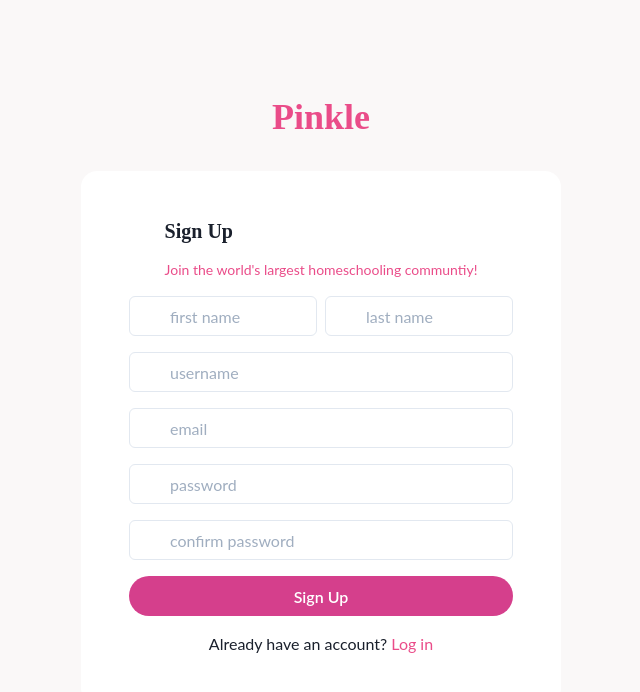
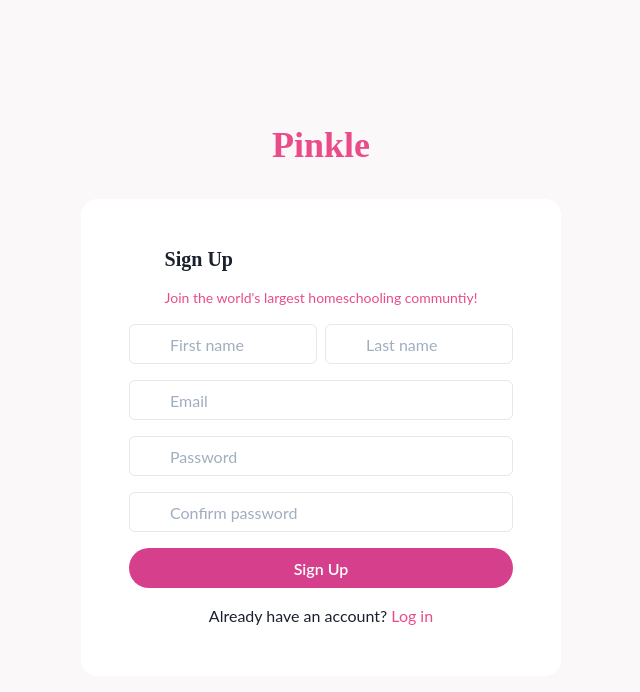
Before and after one commit to ChuksGrinage/Pinkle, a Next.js app: page /signup in a window 1280 px wide. Shown: the top 692 px of the page, without its empty margins (319-959 px from the left). Built offline with nearby package versions, Linux system fonts and the light colour scheme.

Commit message:
update signup

```diff
--- a/src/generated/index.ts
+++ b/src/generated/index.ts
@@ -85,7 +85,7 @@ export type MutationDeletePostArgs = {
 };
 
 export type MutationSignupUserArgs = {
-  input: UserCredentials;
+  input: SignupUserInput;
 };
 
 export type MutationVerifyTokenArgs = {
@@ -97,7 +97,7 @@ export type MutationRefreshTokenArgs = {
 };
 
 export type MutationTokenAuthArgs = {
-  username: Scalars["String"];
+  email: Scalars["String"];
   password: Scalars["String"];
 };
 
@@ -141,10 +141,25 @@ export type RevokeToken = {
   revoked?: Maybe<Scalars["Int"]>;
 };
 
+export type SignupUserInput = {
+  email: Scalars["String"];
+  password: Scalars["String"];
+  firstName?: Maybe<Scalars["String"]>;
+  lastName?: Maybe<Scalars["String"]>;
+  dateOfBirth?: Maybe<Scalars["DateTime"]>;
+  zipCode?: Maybe<Scalars["String"]>;
+  students?: Maybe<Array<Maybe<StudentInput>>>;
+};
+
 export type Student = {
   __typename?: "Student";
   teacher?: Maybe<User>;
-  dob?: Maybe<Scalars["DateTime"]>;
+  dateOfBirth?: Maybe<Scalars["DateTime"]>;
+  grade: Scalars["String"];
+};
+
+export type StudentInput = {
+  dateOfBirth?: Maybe<Scalars["DateTime"]>;
   grade: Scalars["String"];
 };
 
@@ -169,22 +184,13 @@ export type UpdatePostInput = {
 export type User = {
   __typename?: "User";
   id: Scalars["ID"];
-  username: Scalars["String"];
   firstName?: Maybe<Scalars["String"]>;
   lastName?: Maybe<Scalars["String"]>;
   email: Scalars["String"];
   dateJoined: Scalars["DateTime"];
-  dob?: Maybe<Scalars["DateTime"]>;
-  city?: Maybe<Scalars["String"]>;
-  state?: Maybe<Scalars["String"]>;
+  dateOfBirth?: Maybe<Scalars["DateTime"]>;
   zipCode?: Maybe<Scalars["String"]>;
   students?: Maybe<Array<Maybe<Student>>>;
-};
-
-export type UserCredentials = {
-  username: Scalars["String"];
-  email: Scalars["String"];
-  password: Scalars["String"];
 };
 
 export type VerifyToken = {
@@ -207,11 +213,17 @@ export type GetAllPostsQuery = { __typename?: "Query" } & {
 
 export type UserCredentialsFragment = { __typename?: "User" } & Pick<
   User,
-  "id" | "username" | "email"
+  | "id"
+  | "email"
+  | "firstName"
+  | "lastName"
+  | "dateOfBirth"
+  | "dateJoined"
+  | "zipCode"
 >;
 
 export type LoginMutationVariables = Exact<{
-  username: Scalars["String"];
+  email: Scalars["String"];
   password: Scalars["String"];
 }>;
 
@@ -223,11 +235,29 @@ export type LoginMutation = { __typename?: "Mutation" } & {
   >;
 };
 
+export type SignupMutationVariables = Exact<{
+  email: Scalars["String"];
+  password: Scalars["String"];
+  firstName?: Maybe<Scalars["String"]>;
+  lastName?: Maybe<Scalars["String"]>;
+  dateOfBirth?: Maybe<Scalars["DateTime"]>;
+  zipCode?: Maybe<Scalars["String"]>;
+  students?: Maybe<Array<Maybe<StudentInput>> | Maybe<StudentInput>>;
+}>;
+
+export type SignupMutation = { __typename?: "Mutation" } & {
+  signupUser: { __typename?: "User" } & UserCredentialsFragment;
+};
+
 export const UserCredentialsFragmentDoc = `
     fragment UserCredentials on User {
   id
-  username
   email
+  firstName
+  lastName
+  dateOfBirth
+  dateJoined
+  zipCode
 }
     `;
 export const GetAllPostsDocument = `
@@ -258,8 +288,8 @@ export const useGetAllPostsQuery = <TData = GetAllPostsQuery, TError = unknown>(
     options
   );
 export const LoginDocument = `
-    mutation Login($username: String!, $password: String!) {
-  tokenAuth(username: $username, password: $password) {
+    mutation Login($email: String!, $password: String!) {
+  tokenAuth(email: $email, password: $password) {
     token
     user {
       ...UserCredentials
@@ -283,3 +313,28 @@ export const useLoginMutation = <TError = unknown, TContext = unknown>(
       )(),
     options
   );
+export const SignupDocument = `
+    mutation Signup($email: String!, $password: String!, $firstName: String, $lastName: String, $dateOfBirth: DateTime, $zipCode: String, $students: [StudentInput]) {
+  signupUser(
+    input: {email: $email, password: $password, firstName: $firstName, lastName: $lastName, dateOfBirth: $dateOfBirth, zipCode: $zipCode, students: $students}
+  ) {
+    ...UserCredentials
+  }
+}
+    ${UserCredentialsFragmentDoc}`;
+export const useSignupMutation = <TError = unknown, TContext = unknown>(
+  options?: UseMutationOptions<
+    SignupMutation,
+    TError,
+    SignupMutationVariables,
+    TContext
+  >
+) =>
+  useMutation<SignupMutation, TError, SignupMutationVariables, TContext>(
+    (variables?: SignupMutationVariables) =>
+      fetcher<SignupMutation, SignupMutationVariables>(
+        SignupDocument,
+        variables
+      )(),
+    options
+  );
--- a/src/pages/signup.tsx
+++ b/src/pages/signup.tsx
@@ -15,11 +15,15 @@ import {
 	InputLeftElement,
 	FormErrorMessage,
 } from '@chakra-ui/react'
+import { useSignupMutation } from 'generated'
+import { useRouter } from 'next/router'
 // import { useAuth } from 'components/contexts/auth-context'
 import { useForm } from 'react-hook-form'
 
 const Index = () => {
-	// const { signup } = useAuth()
+
+	const { push, query } = useRouter()
+	const { mutate: signupUser } = useSignupMutation()
 	const {
 		register,
 		handleSubmit,
@@ -28,9 +32,9 @@ const Index = () => {
 	} = useForm()
 
 	const onSubmit = async userCredentials => {
-		// signup(userCredentials, {
-		// 	onError: error => console.log(error),
-		// })
+		signupUser(userCredentials, {
+			onSuccess: () => push('/login')
+		})
 	}
 
 	return (
@@ -68,7 +72,7 @@ const Index = () => {
 								<Input
 									id='firstName'
 									{...register('firstName', { required: 'First name is required' })}
-									placeholder='first name'
+									placeholder='First name'
 								/>
 							</InputGroup>
 							<FormErrorMessage>{errors?.firstName?.message}</FormErrorMessage>
@@ -80,26 +84,12 @@ const Index = () => {
 								<Input
 									id='lastName'
 									{...register('lastName', { required: 'Last name is required' })}
-									placeholder='last name'
+									placeholder='Last name'
 								/>
 							</InputGroup>
 							<FormErrorMessage>{errors?.lastName?.message}</FormErrorMessage>
 						</FormControl>
 					</HStack>
-
-					<FormControl isInvalid={errors.username}>
-						<InputGroup>
-							<InputLeftElement pointerEvents='none' />
-							<Input
-								id='username'
-								{...register('username', {
-									required: 'username is required',
-								})}
-								placeholder='username'
-							/>
-						</InputGroup>
-						<FormErrorMessage>{errors?.username?.message}</FormErrorMessage>
-					</FormControl>
 
 					<FormControl isInvalid={errors.email}>
 						<InputGroup>
@@ -108,7 +98,7 @@ const Index = () => {
 								id='email'
 								{...register('email', { required: 'Email is required' })}
 								type='email'
-								placeholder='email'
+								placeholder='Email'
 							/>
 						</InputGroup>
 						<FormErrorMessage>{errors?.email?.message}</FormErrorMessage>
@@ -121,7 +111,7 @@ const Index = () => {
 								id='password'
 								{...register('password', { required: 'Password is required' })}
 								type='password'
-								placeholder='password'
+								placeholder='Password'
 							/>
 						</InputGroup>
 						<FormErrorMessage>{errors?.password?.message}</FormErrorMessage>
@@ -137,7 +127,7 @@ const Index = () => {
 									required: 'Please verify password',
 								})}
 								type='password'
-								placeholder='confirm password'
+								placeholder='Confirm password'
 							/>
 						</InputGroup>
 						<FormErrorMessage>{errors?.confirmPassword?.message}</FormErrorMessage>
--- a/src/screens/login/graphql/user/mutations/login.graphql
+++ b/src/screens/login/graphql/user/mutations/login.graphql
@@ -1,5 +1,5 @@
-mutation Login($username: String!, $password: String!) {
-	tokenAuth(username: $username, password: $password) {
+mutation Login($email: String!, $password: String!) {
+	tokenAuth(email: $email, password: $password) {
 		token
 		user {
 			...UserCredentials
```
Also changed, not shown: src/screens/login/graphql/user/fragments/user-credentials.graphql (+19 -1 lines), src/screens/login/graphql/user/mutations/signup.graphql (+13 -5 lines).
